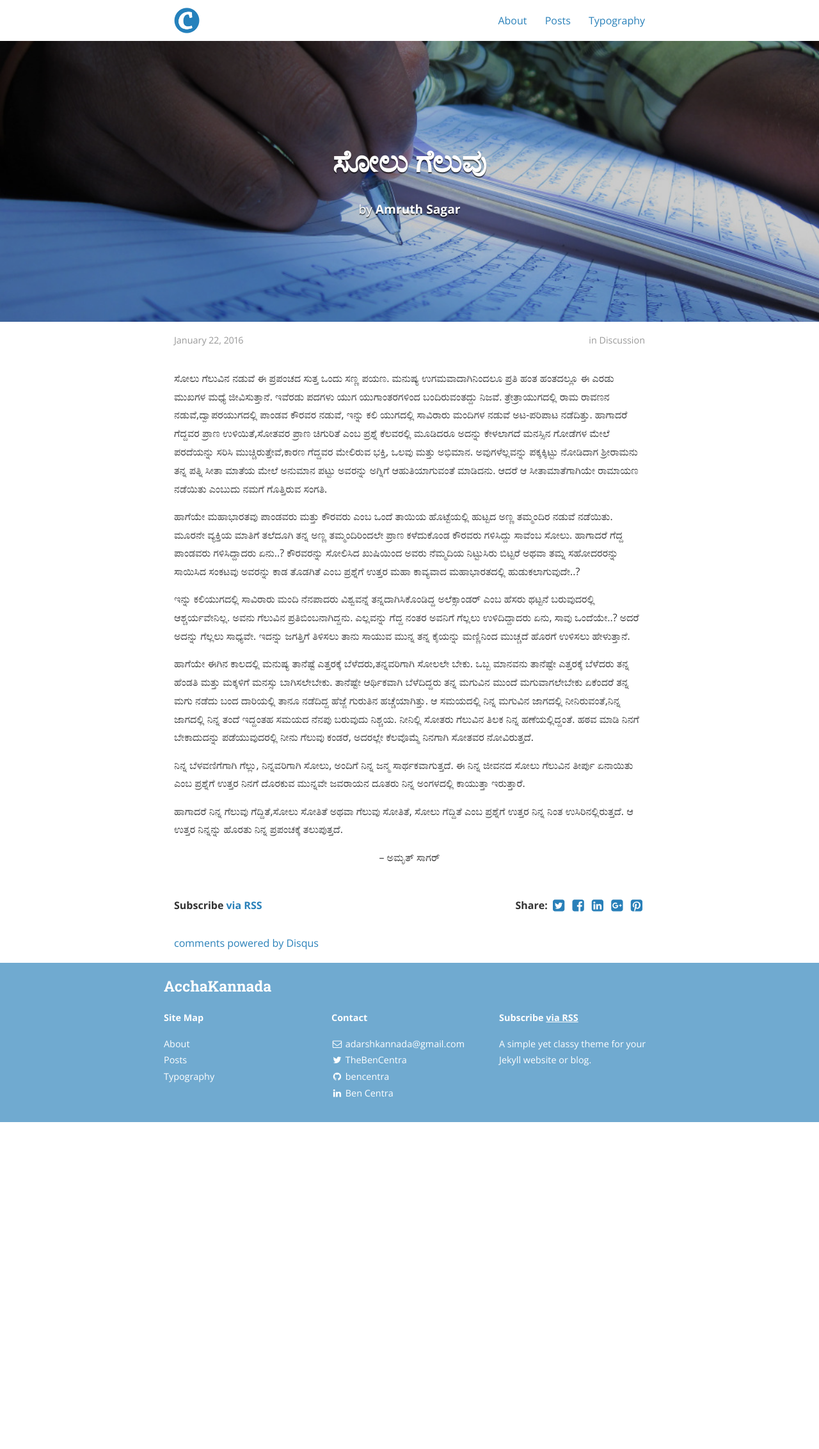
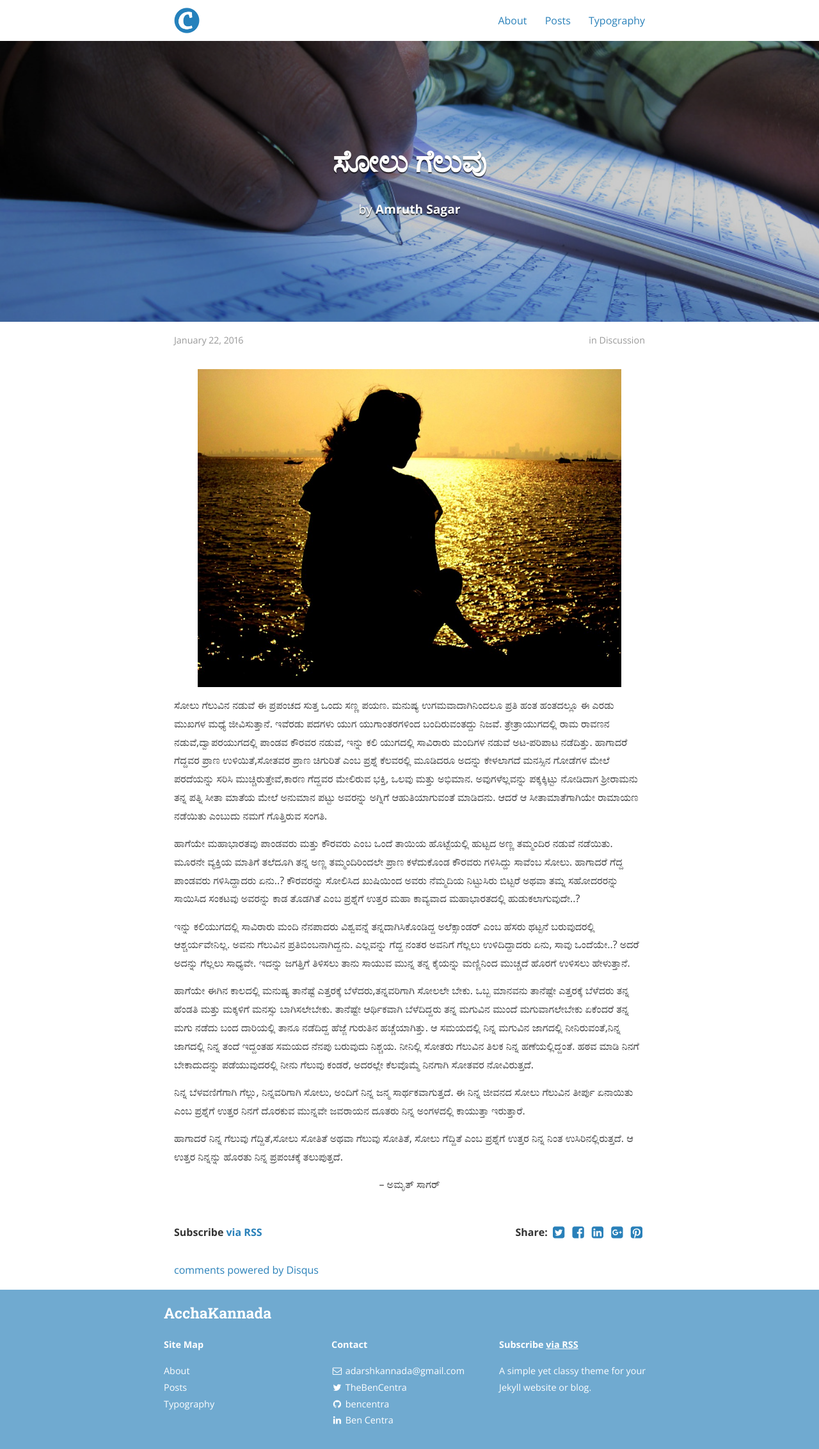
Before and after one commit to bencentra/centrarium, a Jekyll site: the page built from _posts/2016-01-22-solu-geluvu.markdown, in a window 1280 px wide. Shown: the whole page at 64% size. Built offline with Jekyll 4.4.1, drawn with Linux system fonts in a browser that asks for light colours; nearby versions of some CDN libraries; comment, search, counter and statistics services are not loaded; a style sheet for code colours, icons or effects is not loaded; before the commit the page ends 1754 px from its top, so only the background shows below that.

Commit message:
Update 2016-01-22-solu-geluvu.markdown

```diff
--- a/_posts/2016-01-22-solu-geluvu.markdown
+++ b/_posts/2016-01-22-solu-geluvu.markdown
@@ -9,6 +9,7 @@ tags:	Acchakannada Kannada Tatva
 cover:  "/assets/aarambha.jpg"
 
 ---
+![solu-geluvu.jpg](/assets/solu-geluvu.jpg "solu-geluvu")
 
 ಸೋಲು ಗೆಲುವಿನ ನಡುವೆ ಈ ಪ್ರಪಂಚದ ಸುತ್ತ ಒಂದು ಸಣ್ಣ ಪಯಣ. ಮನುಷ್ಯ ಉಗಮವಾದಾಗಿನಿಂದಲೂ ಪ್ರತಿ ಹಂತ ಹಂತದಲ್ಲೂ ಈ ಎರಡು ಮುಖಗಳ ಮಧ್ಯೆ ಜೀವಿಸುತ್ತಾನೆ. ಇವೆರಡು ಪದಗಳು ಯುಗ ಯುಗಾಂತರಗಳಿಂದ ಬಂದಿರುವಂತದ್ದು ನಿಜವೆ. ತ್ರೇತ್ರಾಯುಗದಲ್ಲಿ ರಾಮ ರಾವಣನ ನಡುವೆ,ದ್ವಾಪರಯುಗದಲ್ಲಿ ಪಾಂಡವ ಕೌರವರ ನಡುವೆ, ಇನ್ನು ಕಲಿ ಯುಗದಲ್ಲಿ ಸಾವಿರಾರು ಮಂದಿಗಳ ನಡುವೆ ಅಟ-ಪರಿಪಾಟ ನಡೆದಿತ್ತು. ಹಾಗಾದರೆ ಗೆದ್ದವರ ಪ್ರಾಣ ಉಳಿಯಿತೆ,ಸೋತವರ ಪ್ರಾಣ ಚಿಗುರಿತೆ ಎಂಬ ಪ್ರಶ್ನೆ ಕೆಲವರಲ್ಲಿ ಮೂಡಿದರೂ ಅದನ್ನು ಕೇಳಲಾಗದೆ ಮನಸ್ಸಿನ ಗೋಡೆಗಳ ಮೇಲೆ ಪರದೆಯನ್ನು ಸರಿಸಿ ಮುಚ್ಚಿರುತ್ತೇವೆ,ಕಾರಣ ಗೆದ್ದವರ ಮೇಲಿರುವ ಭಕ್ತಿ, ಒಲವು ಮತ್ತು ಅಭಿಮಾನ. ಅವುಗಳೆಲ್ಲವನ್ನು ಪಕ್ಕಕ್ಕಿಟ್ಟು ನೋಡಿದಾಗ ಶ್ರೀರಾಮನು ತನ್ನ ಪತ್ನಿ ಸೀತಾ ಮಾತೆಯ ಮೇಲೆ ಅನುಮಾನ ಪಟ್ಟು ಅವರನ್ನು ಅಗ್ನಿಗೆ ಆಹುತಿಯಾಗುವಂತೆ ಮಾಡಿದನು. ಆದರೆ ಆ ಸೀತಾಮಾತೆಗಾಗಿಯೇ ರಾಮಾಯಣ ನಡೆಯಿತು ಎಂಬುದು ನಮಗೆ ಗೊತ್ತಿರುವ ಸಂಗತಿ.
 
```
